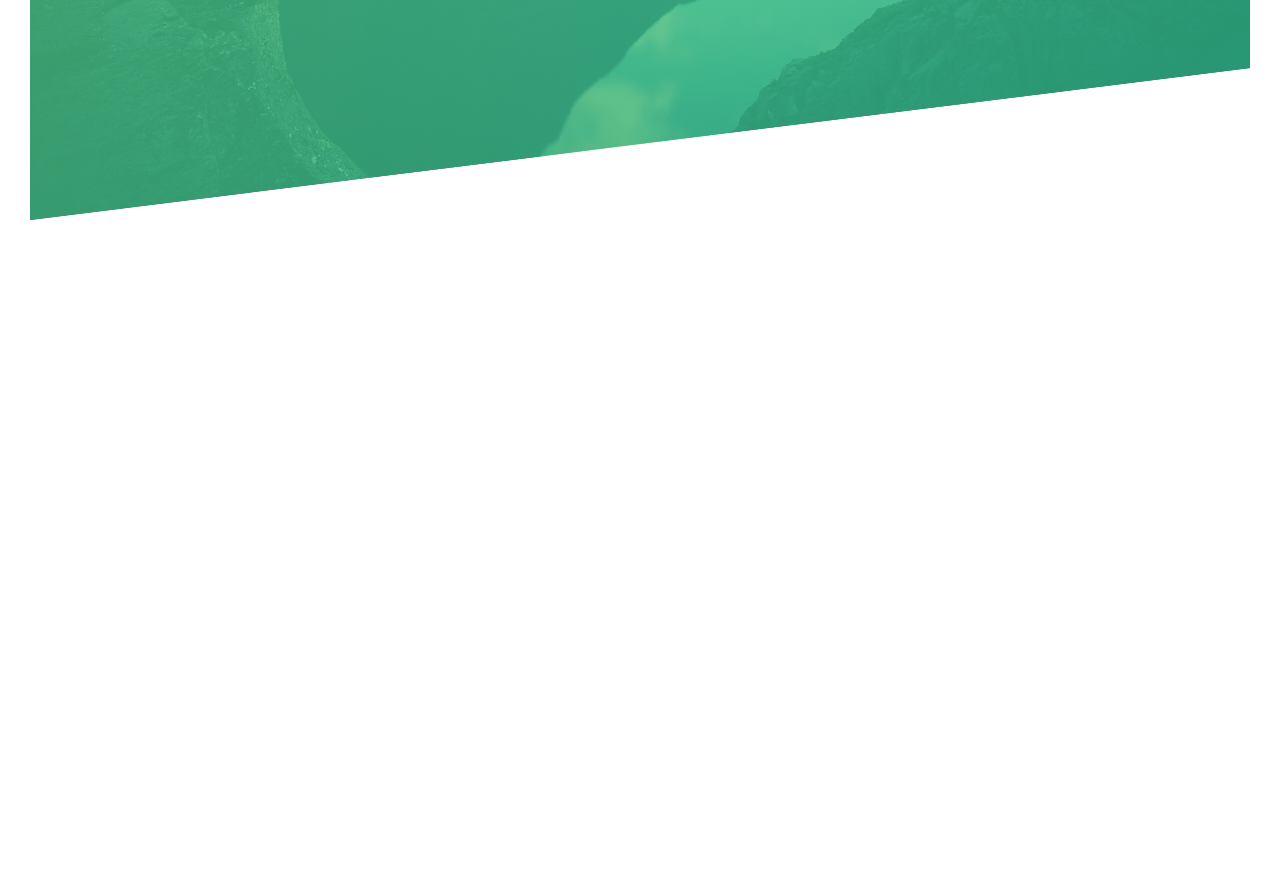
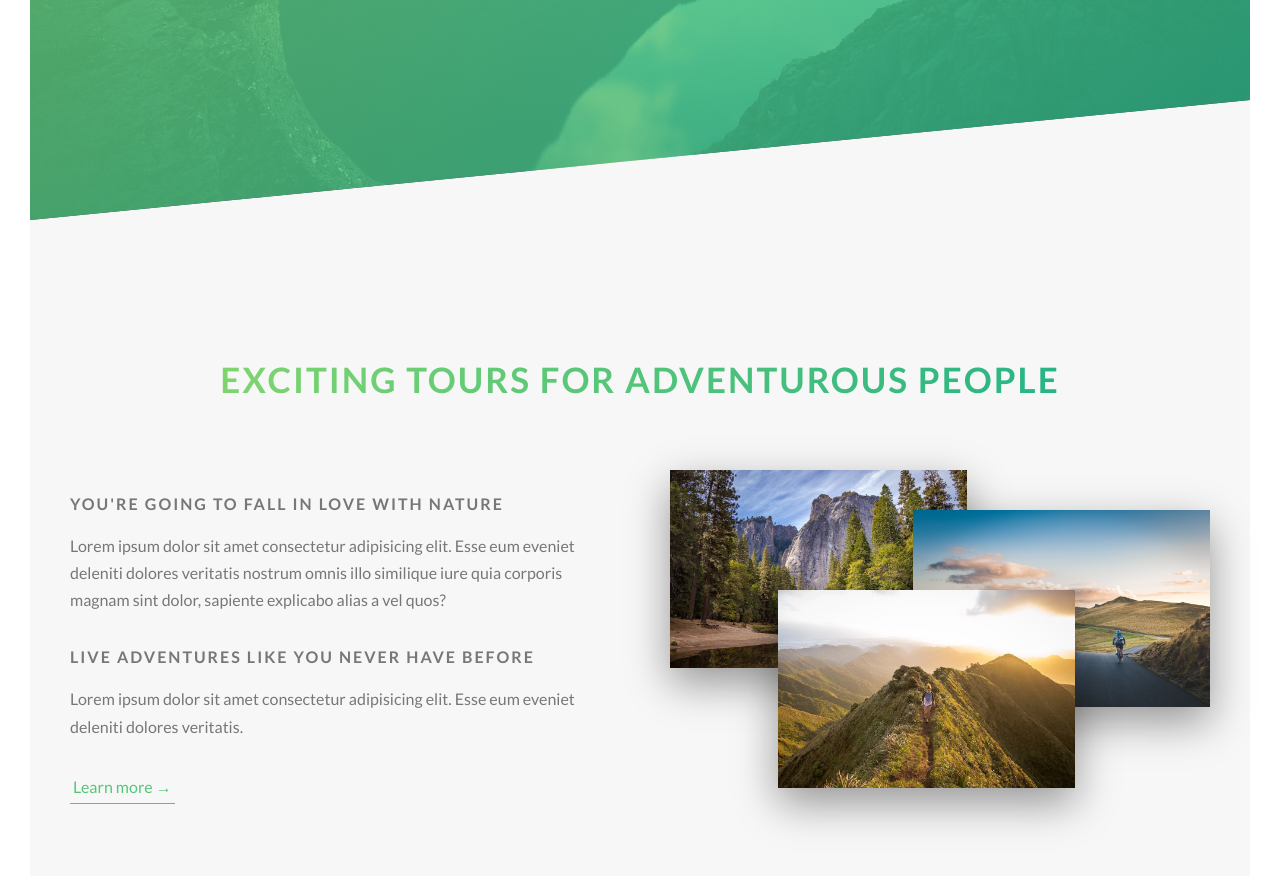
Before and after one commit to gauravburjwal/natours, a website: page index.html in a window 1280 px wide. Shown: the part 570-1446 px from the top of the page. Before the commit the page ends 820 px from the top, so only its background shows below. Drawn offline with Linux system fonts and the light colour scheme.

Commit message:
feat: Implement About Section

```diff
--- a/index.html
+++ b/index.html
@@ -31,6 +31,55 @@
         <a href="#" class="btn btn--white btn--animated">Discover our tours</a>
       </div>
     </header>
+
+    <main>
+      <section class="section-about">
+        <div class="u-center-text u-margin-bottom-big">
+          <h2 class="heading-secondary">
+            Exciting tours for adventurous people
+          </h2>
+        </div>
+        <div class="row">
+          <div class="col-1-of-2">
+            <h3 class="heading-tertiary u-margin-bottom-small">
+              You're going to fall in love with nature
+            </h3>
+            <p class="paragraph">
+              Lorem ipsum dolor sit amet consectetur adipisicing elit. Esse eum
+              eveniet deleniti dolores veritatis nostrum omnis illo similique
+              iure quia corporis magnam sint dolor, sapiente explicabo alias a
+              vel quos?
+            </p>
+
+            <h3 class="heading-tertiary u-margin-bottom-small">
+              Live adventures like you never have before
+            </h3>
+            <p class="paragraph">
+              Lorem ipsum dolor sit amet consectetur adipisicing elit. Esse eum
+              eveniet deleniti dolores veritatis.
+            </p>
+
+            <a href="#" class="btn-text">Learn more &rarr;</a>
+          </div>
+          <div class="col-1-of-2">
+            <div class="composition">
+              <img
+                src="img/nat-1-large.jpg"
+                alt="Photo 1"
+                class="composition__photo composition__photo-p1" />
+              <img
+                src="img/nat-2-large.jpg"
+                alt="Photo 1"
+                class="composition__photo composition__photo-p2" />
+              <img
+                src="img/nat-3-large.jpg"
+                alt="Photo 1"
+                class="composition__photo composition__photo-p3" />
+            </div>
+          </div>
+        </div>
+      </section>
+    </main>
 
     <!-- <section class="grid-test">
       <div class="row">
--- a/sass/abstracts/_variables.scss
+++ b/sass/abstracts/_variables.scss
@@ -6,14 +6,19 @@ Medium-green: #55c57a
 Dark-green: #28b485
 */
 
-$primary-color: #7ed56f;
-$primary-color-light: #55c57a;
+$primary-color: #55c57a;
+$primary-color-light: #7ed56f;
 $primary-color-dark: #28b485;
+
+$color-grey-light-1: #f7f7f7;
 
 $color-grey-dark: #777;
 $color-white: #fff;
 $color-black: #000;
 
+// FONT
+$default-font-size: 1.6rem;
+
 // GRID
 $grid-width: 114rem;
 $gutter-vertical: 8rem;
--- a/sass/base/_typography.scss
+++ b/sass/base/_typography.scss
@@ -32,3 +32,41 @@ body {
     animation: moveInRight 1s ease-out;
   }
 }
+
+.heading-secondary {
+  font-size: 3.5rem;
+  text-transform: uppercase;
+  font-weight: 700;
+  display: inline-block;
+  background-image: linear-gradient(
+    to right,
+    $primary-color-light,
+    $primary-color-dark
+  );
+  background-clip: text;
+  color: transparent;
+  letter-spacing: 2px;
+  transition: all 0.2s;
+
+  &:hover {
+    transform: skewY(2deg) skewX(15deg) scale(1.1);
+    text-shadow: 0.5rem 1rem 2rem rgba($color-black, 0.2);
+  }
+}
+
+.heading-tertiary {
+  font-size: $default-font-size;
+  font-weight: 700;
+  text-transform: uppercase;
+  margin-bottom: 3rem;
+  letter-spacing: 0.2rem;
+  color: $color-grey-dark;
+}
+
+.paragraph {
+  font-size: $default-font-size;
+
+  &:not(:last-child) {
+    margin-bottom: 3rem;
+  }
+}
--- a/sass/base/_utilities.scss
+++ b/sass/base/_utilities.scss
@@ -0,0 +1,15 @@
+.u-center-text {
+  text-align: center;
+}
+
+.u-margin-bottom-big {
+  margin-bottom: 8rem;
+}
+
+.u-margin-bottom-medium {
+  margin-bottom: 4rem;
+}
+
+.u-margin-bottom-small {
+  margin-bottom: 1.5rem;
+}
--- a/sass/components/_button.scss
+++ b/sass/components/_button.scss
@@ -8,7 +8,7 @@
     border-radius: 10rem;
     transition: all 0.2s;
     position: relative;
-    font-size: 1.6rem;
+    font-size: $default-font-size;
   }
 
   &:hover {
@@ -55,3 +55,28 @@
     animation-fill-mode: backwards;
   }
 }
+
+.btn-text {
+  &:link,
+  &:visited {
+    font-size: $default-font-size;
+    color: $primary-color;
+    display: inline-block;
+    text-decoration: none;
+    border-bottom: 1px solid $primary-color;
+    padding: 3px;
+    transition: all 0.2s;
+  }
+
+  &:hover {
+    background-color: $primary-color;
+    color: $color-white;
+    box-shadow: 0 1rem 2rem rgba($color-black, 0.15);
+    transform: translateY(-2px);
+  }
+
+  &:active {
+    box-shadow: 0 0.5rem 1rem rgba($color-black, 0.15);
+    transform: translateY(0);
+  }
+}
--- /dev/null
+++ b/sass/components/_composition.scss
@@ -0,0 +1,39 @@
+.composition {
+  position: relative;
+
+  &__photo {
+    width: 55%;
+    box-shadow: 0 1.5rem 4rem rgba($color-black, 0.4);
+    position: absolute;
+    transition: all 0.2s;
+    z-index: 10;
+    outline-offset: 2rem;
+
+    &-p1 {
+      top: -2rem;
+      left: 0;
+    }
+
+    &-p2 {
+      right: 0;
+      top: 2rem;
+    }
+
+    &-p3 {
+      top: 10rem;
+      left: 20%;
+    }
+
+    &:hover {
+      transform: scale(1.05) translateY(-0.5rem);
+      box-shadow: 0 2.5rem 4rem rgba($color-black, 0.5);
+      z-index: 20;
+      outline: 1.5rem solid $primary-color-dark;
+    }
+  }
+
+  // Elements which are not hovered shrink
+  &:hover &__photo:not(:hover) {
+    transform: scale(0.95);
+  }
+}
--- a/sass/layout/_header.scss
+++ b/sass/layout/_header.scss
@@ -8,7 +8,7 @@
     url('../img/hero.jpg');
   background-size: cover;
   background-position: top;
-  clip-path: polygon(0 0, 100% 0, 100% 80%, 0 100%);
+  clip-path: polygon(0 0, 100% 0, 100% 80vh, 0 100%);
   position: relative;
 
   &__logo-box {
--- a/sass/main.scss
+++ b/sass/main.scss
@@ -8,6 +8,7 @@
 @import 'base/utilities';
 
 @import 'components/button';
+@import 'components/composition';
 
 @import 'pages/home';
 
--- a/sass/pages/_home.scss
+++ b/sass/pages/_home.scss
@@ -0,0 +1,5 @@
+.section-about {
+  background-color: $color-grey-light-1;
+  padding: 25rem 0;
+  margin-top: -15vh;
+}
```
Also changed, not shown: css/style.css.
